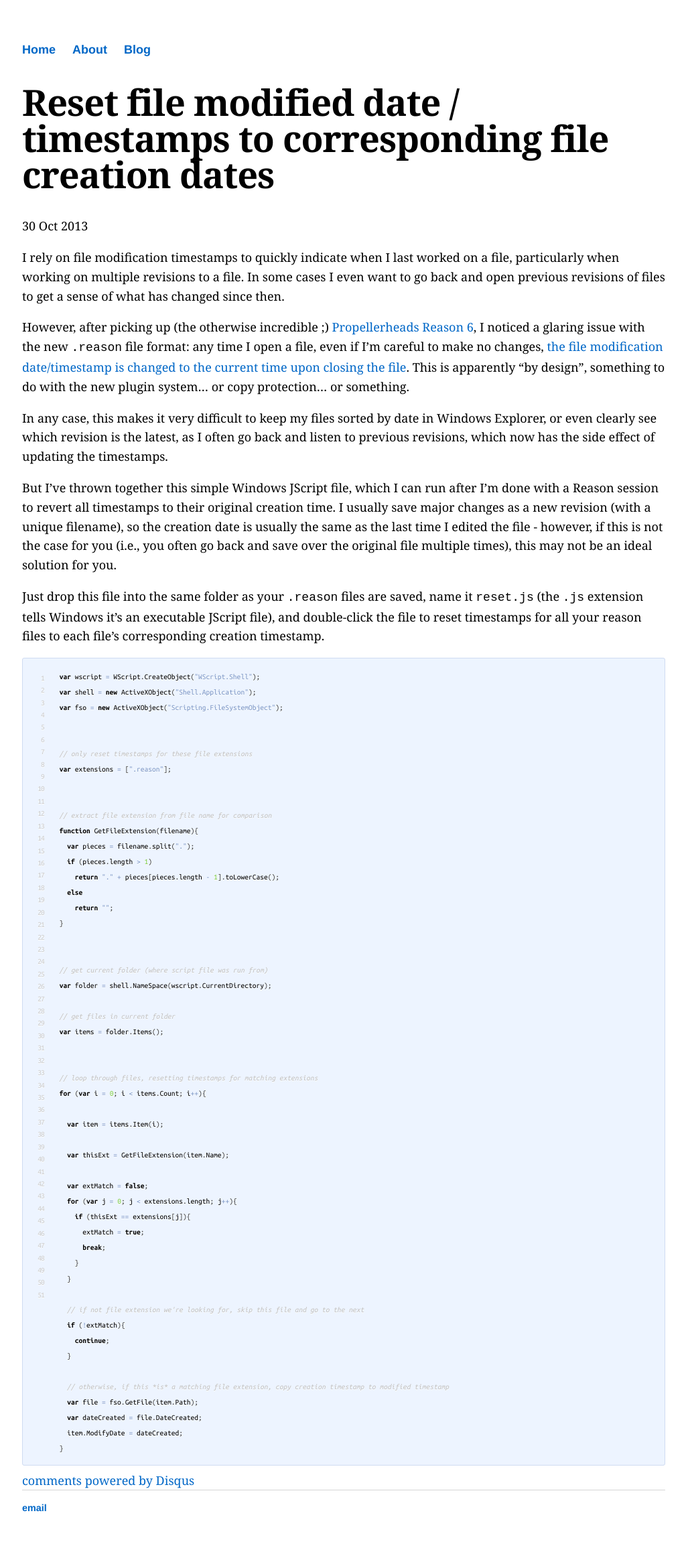
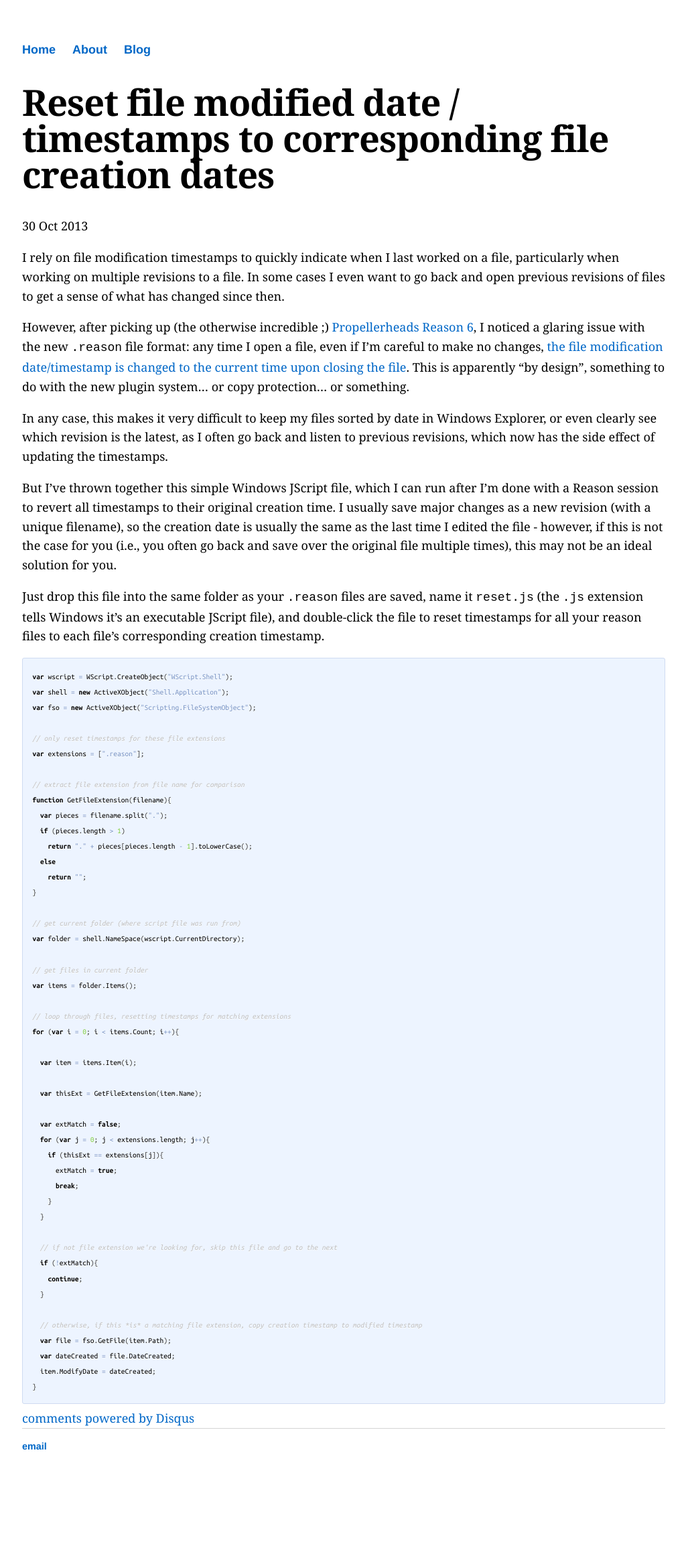
Before and after one commit to acatalept/acatalept.github.io, a Jekyll site: the page built from _posts/2013-10-30-reset-file-modified-date-timestamps-to-corresponding-file-creation-dates.md, in a window 1280 px wide. Shown: the whole page at 67% size, without its empty margins (127-1151 px from the left). Built offline with Jekyll 4.4.1, drawn with Linux system fonts in a browser that asks for light colours; some web fonts are replaced; comment, search, counter and statistics services are not loaded; after the commit the page ends 2231 px from its top, so only the background shows below that.

Commit message:
2013-10-30: remove line numbers

```diff
--- a/_posts/2013-10-30-reset-file-modified-date-timestamps-to-corresponding-file-creation-dates.md
+++ b/_posts/2013-10-30-reset-file-modified-date-timestamps-to-corresponding-file-creation-dates.md
@@ -13,14 +13,12 @@ But I've thrown together this simple Windows JScript file, which I can run after
 
 Just drop this file into the same folder as your <code>.reason</code> files are saved, name it <code>reset.js</code> (the <code>.js</code> extension tells Windows it's an executable JScript file), and double-click the file to reset timestamps for all your reason files to each file's corresponding creation timestamp.
 
-<pre class="line-numbers"><code class="language-javascript">var wscript = WScript.CreateObject("WScript.Shell");
+<pre><code class="language-javascript">var wscript = WScript.CreateObject("WScript.Shell");
 var shell = new ActiveXObject("Shell.Application");
 var fso = new ActiveXObject("Scripting.FileSystemObject");
 
-
 // only reset timestamps for these file extensions
 var extensions = [".reason"];
-
 
 // extract file extension from file name for comparison
 function GetFileExtension(filename){
@@ -31,13 +29,11 @@ function GetFileExtension(filename){
     return "";
 }
 
-
 // get current folder (where script file was run from)
 var folder = shell.NameSpace(wscript.CurrentDirectory);
 
 // get files in current folder
 var items = folder.Items();
-
 
 // loop through files, resetting timestamps for matching extensions
 for (var i = 0; i < items.Count; i++){
```
